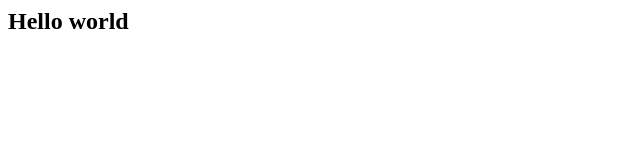
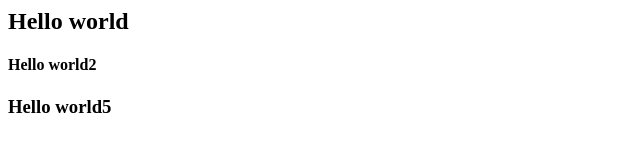
Before and after one commit to rohitppuk/GithubDemo1, a plain HTML site: page index.html in a window 1280 px wide. Shown: the whole page, without its empty margins (0-640 px from the left). Drawn offline with Linux system fonts and the light colour scheme.

Commit message:
index.html update

```diff
--- a/index.html
+++ b/index.html
@@ -1 +1,3 @@
 <h2>Hello world</h2>
+<h4>Hello world2</h2>
+<h3>Hello world5</h2>
```
